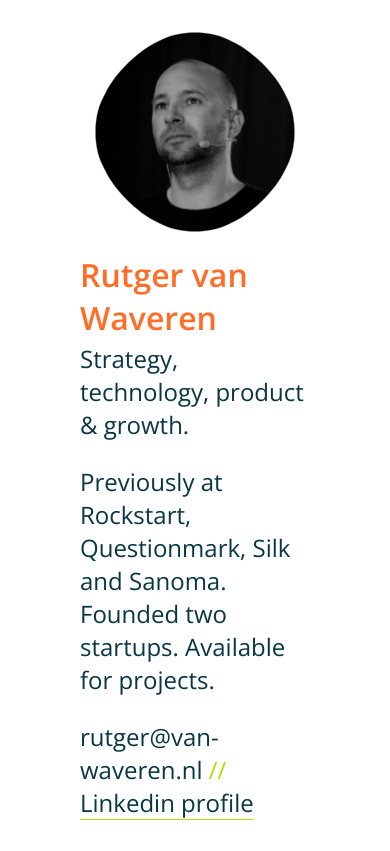
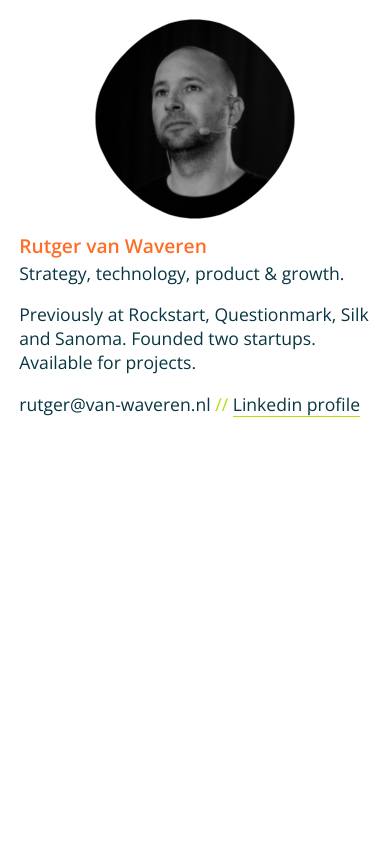
Before and after one commit to rvw/rvw.one, a plain HTML site: page index.html in a window 390 px wide. Drawn offline with nearby package versions, Linux system fonts and the light colour scheme.

Commit message:
better font size and margins on mobile

```diff
--- a/index.html
+++ b/index.html
@@ -59,10 +59,19 @@
         border-bottom: 1px solid #B1E001;
       }
       @media screen and (max-width: 920px) {
+          body {
+            margin: 1.2em;
+          }
           svg {
             float: none;
             margin: 0 auto;
           }
+          p {
+            font-size: 1.1em;
+          }
+          h1 {
+           font-size: 1.2em;
+         }
       }
     </style>
   </head>
```
